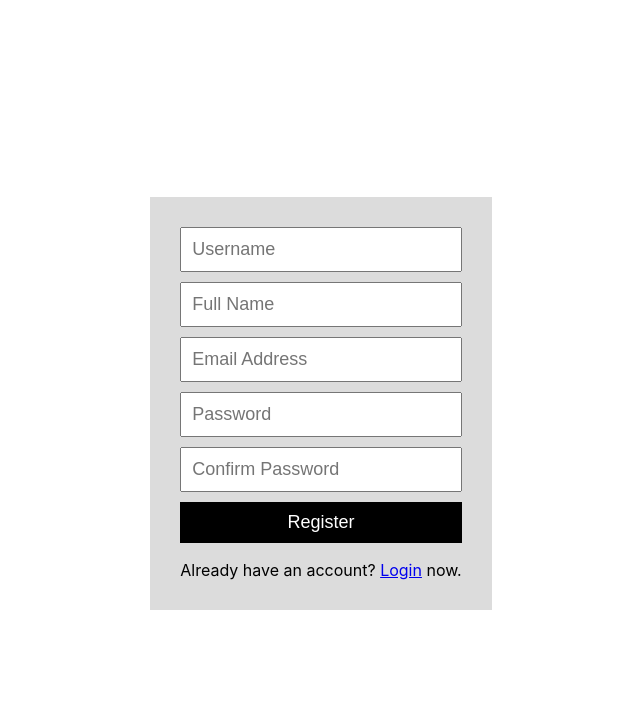
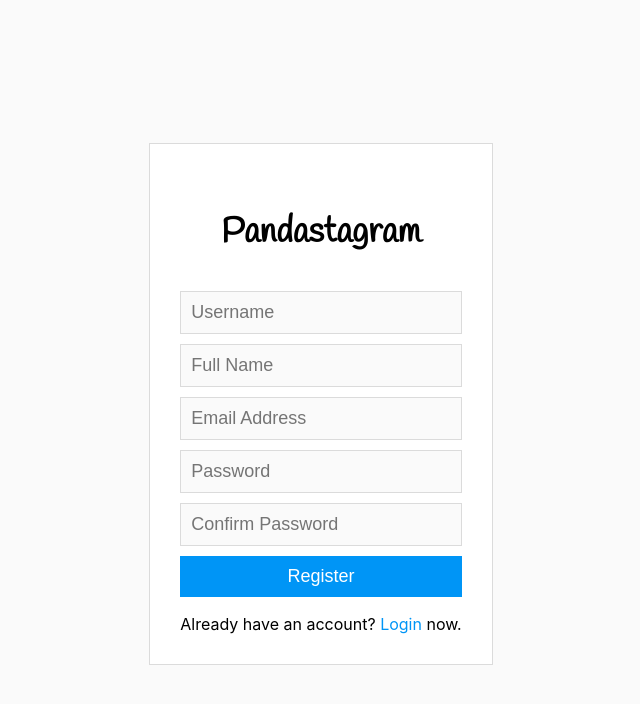
Before and after one commit to amandakso/odin-instagram, a React (Create React App) app: page /register in a window 1280 px wide. Shown: the top 704 px of the page, without its empty margins (319-959 px from the left). Built offline with nearby package versions, Linux system fonts and the light colour scheme; no server answers; the HTML template or start-up script is replaced by a standard one.

Commit message:
update login/register/reset display format

```diff
--- a/public/index.html
+++ b/public/index.html
@@ -26,6 +26,7 @@
       Learn how to configure a non-root public URL by running `npm run build`.
     -->
     <title>Pandastagram</title>
+    <link href="https://fonts.googleapis.com/css2?family=Handlee&display=swap" rel="stylesheet">
   </head>
   <body>
     <noscript>You need to enable JavaScript to run this app.</noscript>
--- a/src/App.css
+++ b/src/App.css
@@ -1,5 +1,6 @@
 .App {
   text-align: center;
+  background-color: rgb(250,250,250);
 }
 
 .App-logo {
--- a/src/components/Login.js
+++ b/src/components/Login.js
@@ -25,6 +25,7 @@ function Login() {
     return (
         <div className="login">
             <div className="login_container">
+                <p className="handlee">Pandastagram</p>
                 <input
                     type="text"
                     className="login_textBox"
--- a/src/components/Register.js
+++ b/src/components/Register.js
@@ -34,6 +34,7 @@ function Register() {
     return (
         <div className="register">
             <div className="register_container">
+                <p className="handlee">Pandastagram</p>
                 <input
                     type="text"
                     className="register_textBox"
--- a/src/components/Reset.js
+++ b/src/components/Reset.js
@@ -18,6 +18,8 @@ function Reset() {
     return (
         <div className="reset">
             <div className="reset_container">
+                <h3>Trouble Logging In?</h3>
+                <p>Enter your email and we'll send a link to get back into your account. </p>
                 <input
                     type="text"
                     className="reset_textBox"
--- a/src/styles/Login.css
+++ b/src/styles/Login.css
@@ -1,3 +1,13 @@
+.handlee {
+    font-family: 'Handlee', cursive;
+    font-weight: 700;
+    font-size: 35px;
+}
+
+a {
+    text-decoration: none;
+    color: rgb(0,149,246);
+}
 .login {
     height: 100vh;
     width: 100vw;
@@ -10,14 +20,18 @@
     display: flex;
     flex-direction: column;
     text-align: center;
-    background-color: #dcdcdc;
     padding: 30px;
+    background-color: rgb(255,255,255);
+    border: 1px solid rgb(219,219,219);
 }
 
 .login_textBox {
     padding: 10px;
     font-size: 18px;
     margin-bottom: 10px;
+    background-color: rgb(250,250,250);
+    border: 1px solid rgb(219,219,219);
+
 }
 
 .login_btn {
@@ -25,8 +39,8 @@
     font-size: 18px;
     margin-bottom: 10px;
     border: none;
-    color: white;
-    background-color: black;
+    color: rgb(255,255,255);
+    background-color: rgb(0,149,246);
 }
 
 .login div {
--- a/src/styles/Post.css
+++ b/src/styles/Post.css
@@ -1,7 +1,7 @@
 .post {
     display: grid;
     justify-content: center;
-    background-color: #FAF9F6;
+    background-color: rgb(250,250,250);
 }
 .postHeader {
     display: flex;
--- a/src/styles/Register.css
+++ b/src/styles/Register.css
@@ -1,3 +1,9 @@
+.handlee {
+    font-family: 'Handlee', cursive;
+    font-weight: 700;
+    font-size: 35px;
+}
+
 .register {
     height: 100vh;
     width: 100vw;
@@ -10,7 +16,8 @@
     display: flex;
     flex-direction: column;
     text-align: center;
-    background-color: #dcdcdc;
+    background-color: rgb(255,255,255);
+    border: 1px solid rgb(219,219,219);
     padding: 30px;
 }
 
@@ -18,6 +25,8 @@
     padding: 10px;
     font-size: 18px;
     margin-bottom: 10px;
+    background-color: rgb(250,250,250);
+    border: 1px solid rgb(219,219,219);
 }
 
 .register_btn {
@@ -26,7 +35,7 @@
     margin-bottom: 10px;
     border: none;
     color: white;
-    background-color: black;
+    background-color: rgb(0,149,246);
 }
 
 .register div {
--- a/src/styles/Reset.css
+++ b/src/styles/Reset.css
@@ -10,14 +10,18 @@
     display: flex;
     flex-direction: column;
     text-align: center;
-    background-color: #dcdcdc;
+    background-color: rgb(255,255,255);
+    border: 1px solid rgb(219,219,219);
     padding: 30px;
+    max-width: 275px;
 }
 
 .reset_textBox {
     padding: 10px;
     font-size: 18px;
     margin-bottom: 10px;
+    background-color: rgb(250,250,250);
+    border: 1px solid rgb(219,219,219);
 }
 
 .reset_btn {
@@ -25,8 +29,8 @@
     font-size: 18px;
     margin-bottom: 10px;
     border: none;
-    color: white;
-    background-color: black;
+    color: rgb(255,255,255);
+    background-color: rgb(0,149,246);
 }
 
 .reset div {
```
